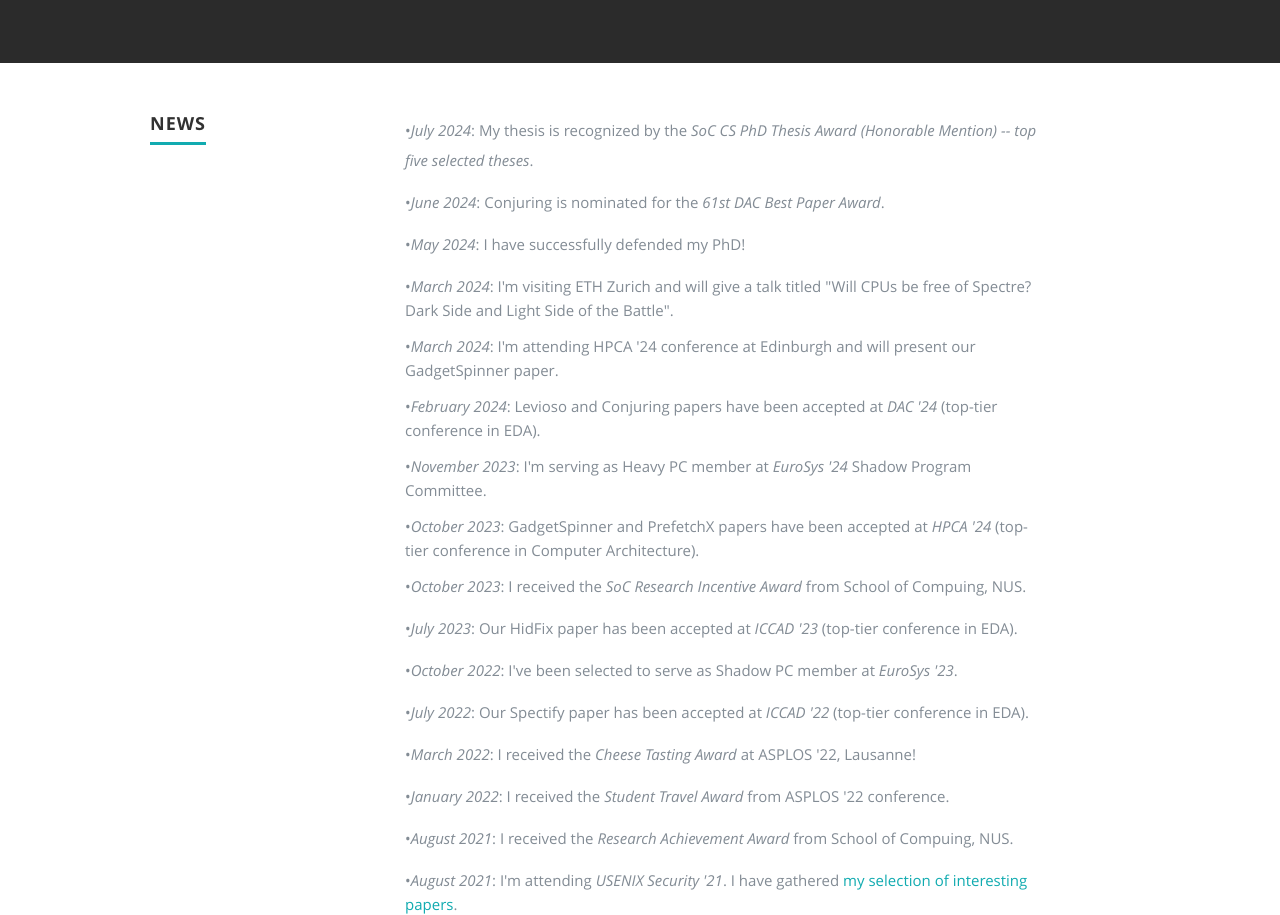
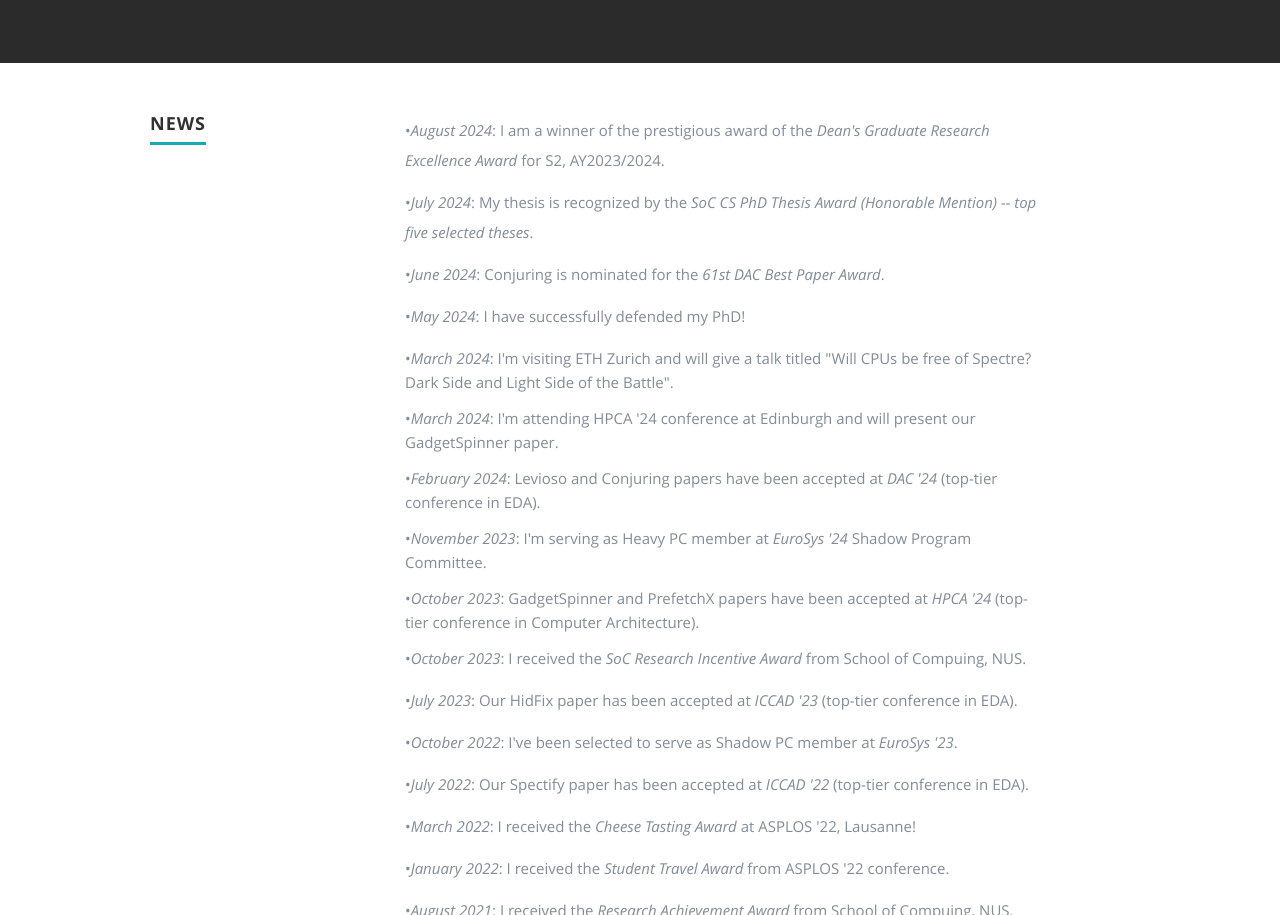
Before and after one commit to hajiabadi/hajiabadi.github.io, a plain HTML site: page index.html in a window 1280 px wide. Shown: the part 1283-2198 px from the top of the page. Drawn offline with nearby package versions, Linux system fonts and the light colour scheme; files whose address does not match are found by name.

Commit message:
Update index.html

```diff
--- a/index.html
+++ b/index.html
@@ -174,6 +174,8 @@
       <div class="row item">
                <div class="twelve columns">
                   <ul>
+           <li><span>&bull;</span><em class="date">August 2024</em>:
+           I am a winner of the prestigious award of the <em>Dean's Graduate Research Excellence Award</em> for S2, AY2023/2024.</li>
            <li><span>&bull;</span><em class="date">July 2024</em>:
            My thesis is recognized by the <em>SoC CS PhD Thesis Award (Honorable Mention) -- top five selected theses</em>.</li>
            <li><span>&bull;</span><em class="date">June 2024</em>:
```
